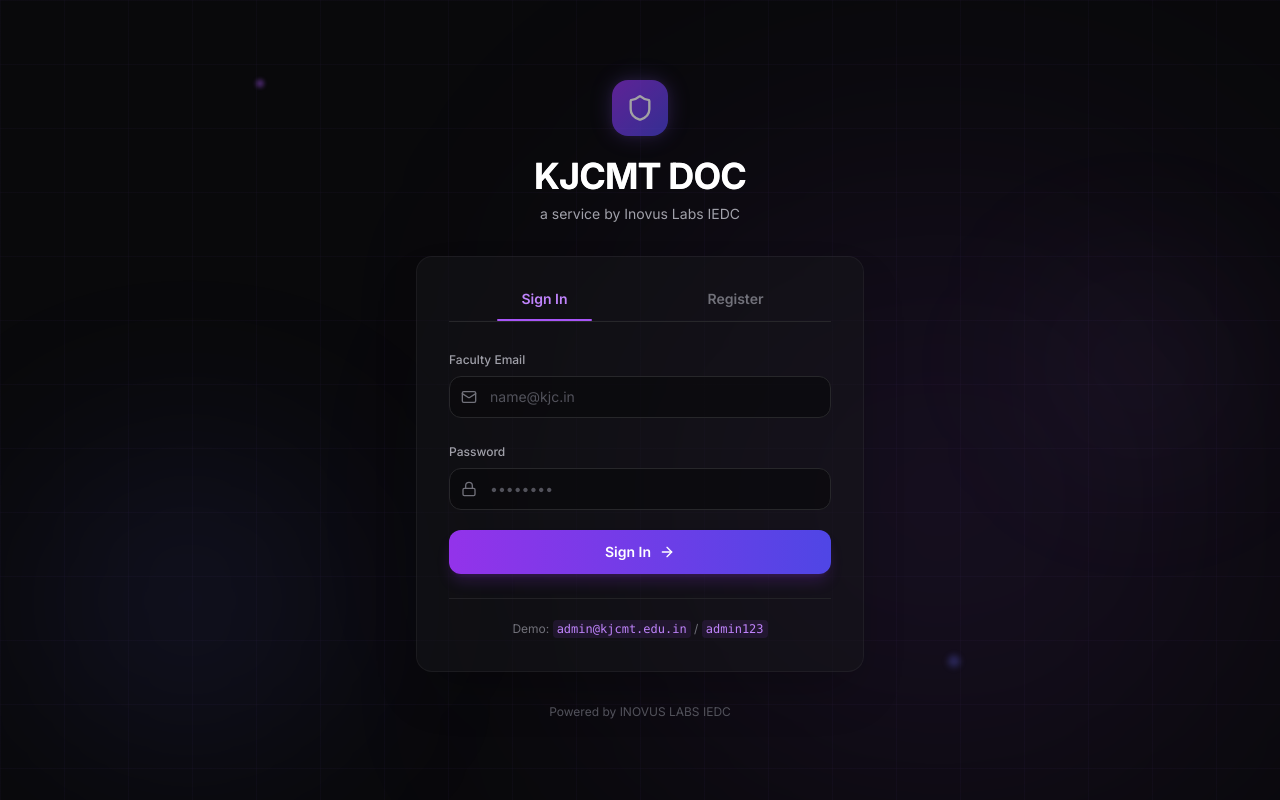
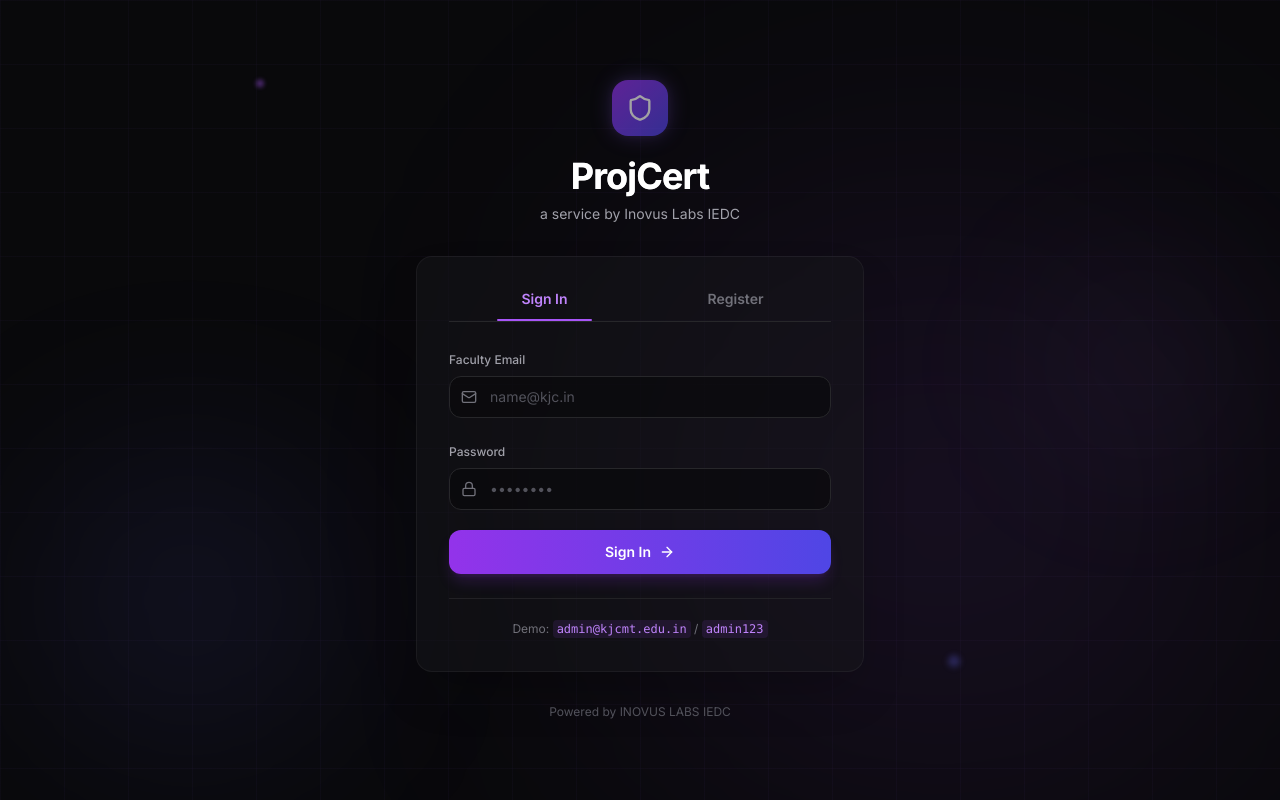
Before and after one commit to Amith-Abey-Stephen/kjcmt-doc, a Next.js app: page /login in a window 1280 px wide. Built offline with nearby package versions, Linux system fonts and the light colour scheme; no server answers.

Commit message:
refactor: rename project and platform branding from KJCMT DOC to ProjCert

```diff
--- a/package.json
+++ b/package.json
@@ -1,5 +1,5 @@
 {
-  "name": "kjcmt-doc",
+  "name": "projcert",
   "version": "0.1.0",
   "private": true,
   "scripts": {
--- a/src/app/dashboard/layout.tsx
+++ b/src/app/dashboard/layout.tsx
@@ -181,7 +181,7 @@ export default function DashboardLayout({ children }: { children: React.ReactNod
               KD
             </div>
             <div>
-              <span className="text-xl font-extrabold tracking-tight text-white">KJCMT DOC</span>
+              <span className="text-xl font-extrabold tracking-tight text-white">ProjCert</span>
               <p className="text-[9px] text-zinc-550 tracking-wider uppercase font-bold">by Inovus Labs IEDC</p>
             </div>
           </div>
@@ -256,7 +256,7 @@ export default function DashboardLayout({ children }: { children: React.ReactNod
             KD
           </div>
           <div>
-            <span className="text-md font-bold tracking-tight text-white">KJCMT DOC</span>
+            <span className="text-md font-bold tracking-tight text-white">ProjCert</span>
             <p className="text-[7px] text-zinc-600 uppercase tracking-wider">by Inovus Labs IEDC</p>
           </div>
         </div>
@@ -306,7 +306,7 @@ export default function DashboardLayout({ children }: { children: React.ReactNod
         <header className="hidden md:flex items-center justify-between h-16 border-b border-zinc-900 bg-zinc-950/40 backdrop-blur-xl px-8 sticky top-0 z-10">
           {/* Breadcrumb */}
           <div className="flex items-center gap-2 text-sm text-zinc-400 font-semibold">
-            <span className="text-zinc-500">KJCMT DOC</span>
+            <span className="text-zinc-500">ProjCert</span>
             <span className="text-zinc-700">/</span>
             <span className="text-zinc-200 font-bold">
               {sidebarLinks.find((l) => l.href === pathname)?.name || "Dashboard"}
--- a/src/app/layout.tsx
+++ b/src/app/layout.tsx
@@ -9,7 +9,7 @@ const inter = Inter({
 });
 
 export const metadata: Metadata = {
-  title: "KJCMT DOC - Certificate Tracking & Compilation",
+  title: "ProjCert - Certificate Tracking & Compilation",
   description: "Academically aligned, accreditation-ready certificate tracking, collection, and compilation platform for Kristu Jyoti College of Management and Technology.",
 };
 
--- a/src/app/login/page.tsx
+++ b/src/app/login/page.tsx
@@ -123,7 +123,7 @@ export default function LoginPage() {
           <div className="inline-flex h-14 w-14 items-center justify-center rounded-2xl bg-gradient-to-br from-purple-600 to-indigo-600 text-white mb-5 shadow-[0_0_25px_rgba(139,92,246,0.3)] pulse-glow">
             <Shield className="h-7 w-7" />
           </div>
-          <h1 className="text-4xl font-bold tracking-tight text-white bg-gradient-to-r from-white to-zinc-400 bg-clip-text text-transparent">KJCMT DOC</h1>
+          <h1 className="text-4xl font-bold tracking-tight text-white bg-gradient-to-r from-white to-zinc-400 bg-clip-text text-transparent">ProjCert</h1>
           <p className="mt-2 text-sm text-zinc-400">
             a service by Inovus Labs IEDC
           </p>
```
Also changed, not shown: 1 other file (tests, documents, lock files or other folders).
